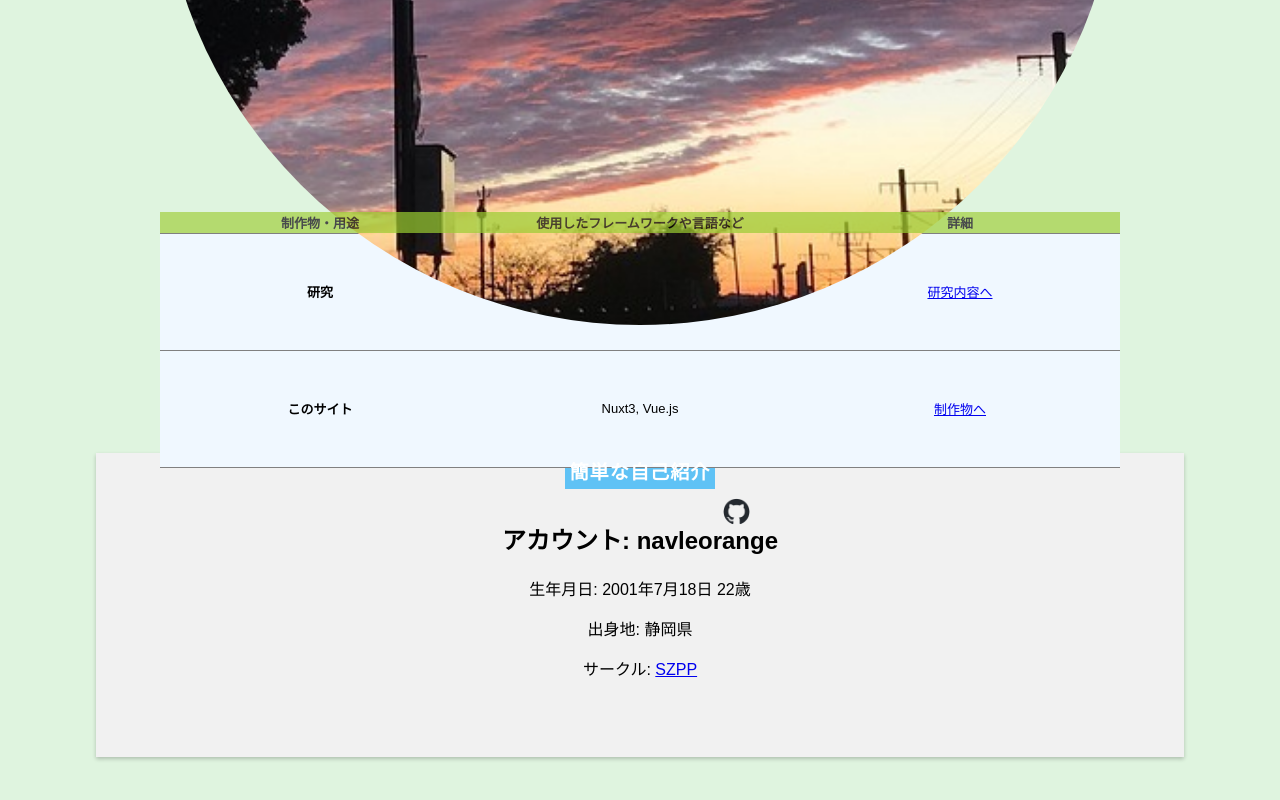
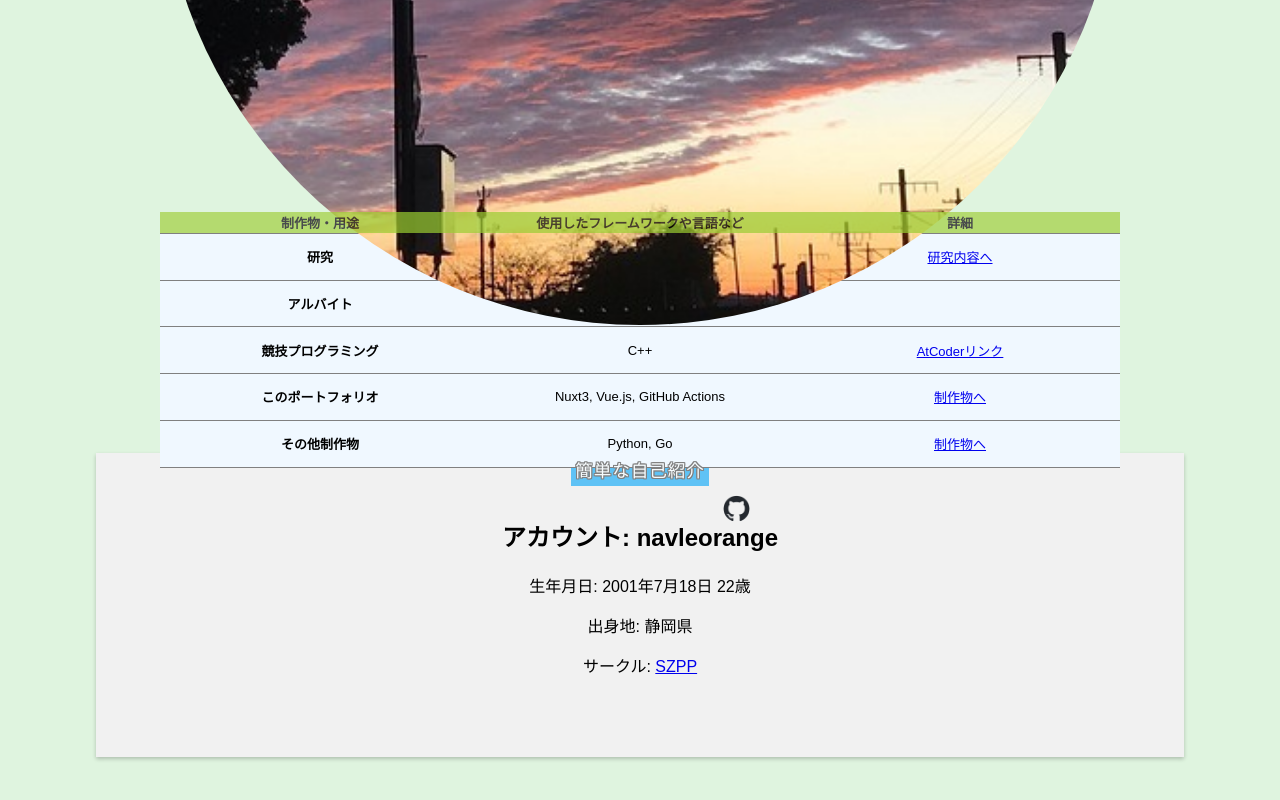
Before and after one commit to navleorange/portfolio, a Nuxt app: page /profile in a window 1280 px wide. Shown: the part 865-1665 px from the top of the page. Built offline with nearby package versions, Linux system fonts and the light colour scheme; a web font is replaced by a local one.

Commit message:
add: works

```diff
--- a/pages/profile.vue
+++ b/pages/profile.vue
@@ -87,12 +87,17 @@ body{
 
         // 紹介内容を列挙する前のタイトル
         .profile_title{
-            font-size: 1.2em;
+            font-size: 1.1em;
             background: #5fc2f5;
             padding: 4px;
-            color: #FFF;
-            font-weight: bold;
+            color:#F7FCFE;
             letter-spacing: 0.05em;
+
+            // 縁取り
+            text-shadow: 1px 1px 0 gray, -1px -1px 0 gray,
+            -1px 1px 0 gray,  1px -1px 0 gray,
+            1px 0 0 gray, -1px  0 0 gray,
+            0 1px 0 gray,  0 -1px 0 gray;
         }
 
         .account{
@@ -256,7 +261,10 @@ export default{
                 </thead>
                 <tbody>
                     <tr><th>研究</th><td>Python, Java</td><td><NuxtLink to='/search'>研究内容へ</NuxtLink></td></tr>
-                    <tr><th>このサイト</th><td>Nuxt3, Vue.js</td><td><NuxtLink to='/works'>制作物へ</NuxtLink></td></tr>
+                    <tr><th>アルバイト</th><td>Laravel, PHP, MySQL</td><td></td></tr>
+                    <tr><th>競技プログラミング</th><td>C++</td><td><a href="https://atcoder.jp/users/navleorange">AtCoderリンク</a></td></tr>
+                    <tr><th>このポートフォリオ</th><td>Nuxt3, Vue.js, GitHub Actions</td><td><NuxtLink to='/works'>制作物へ</NuxtLink></td></tr>
+                    <tr><th>その他制作物</th><td>Python, Go</td><td><NuxtLink to='/works'>制作物へ</NuxtLink></td></tr>
                 </tbody>
             </table>
         </div>
```
